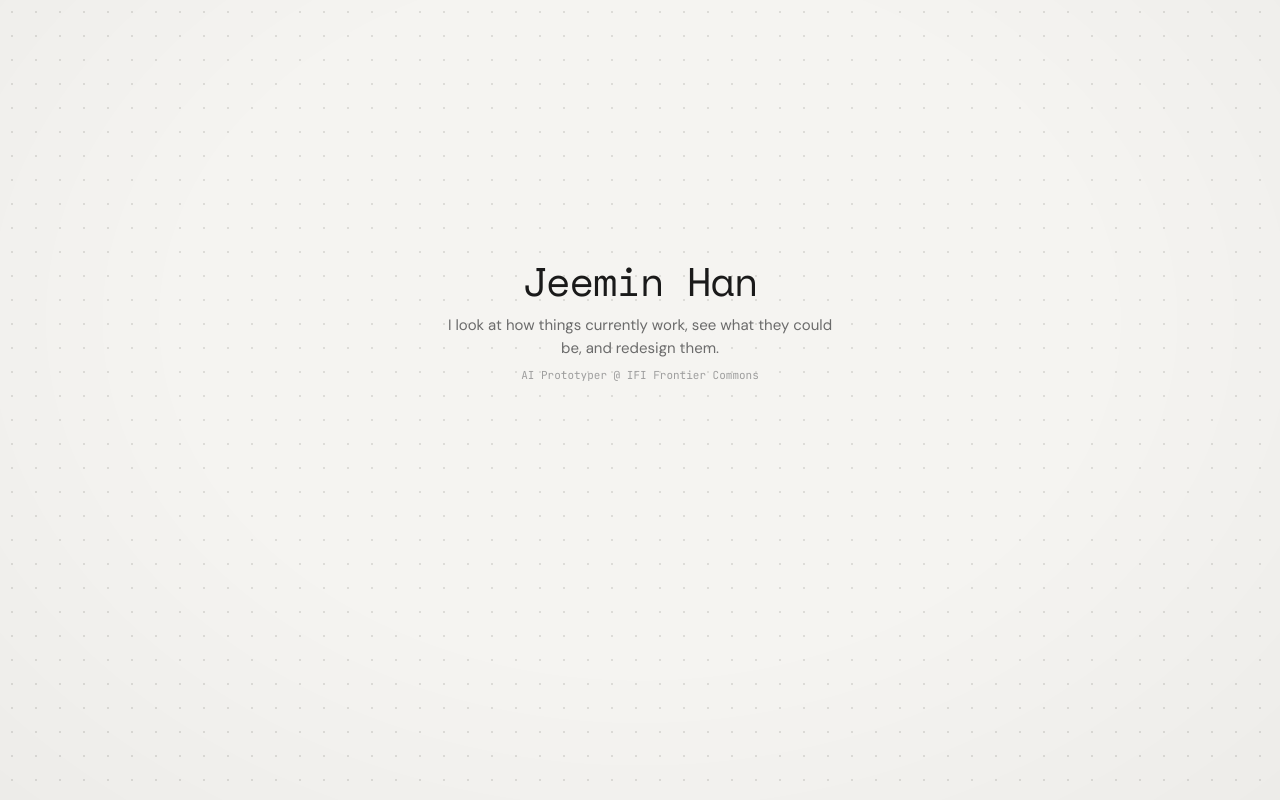
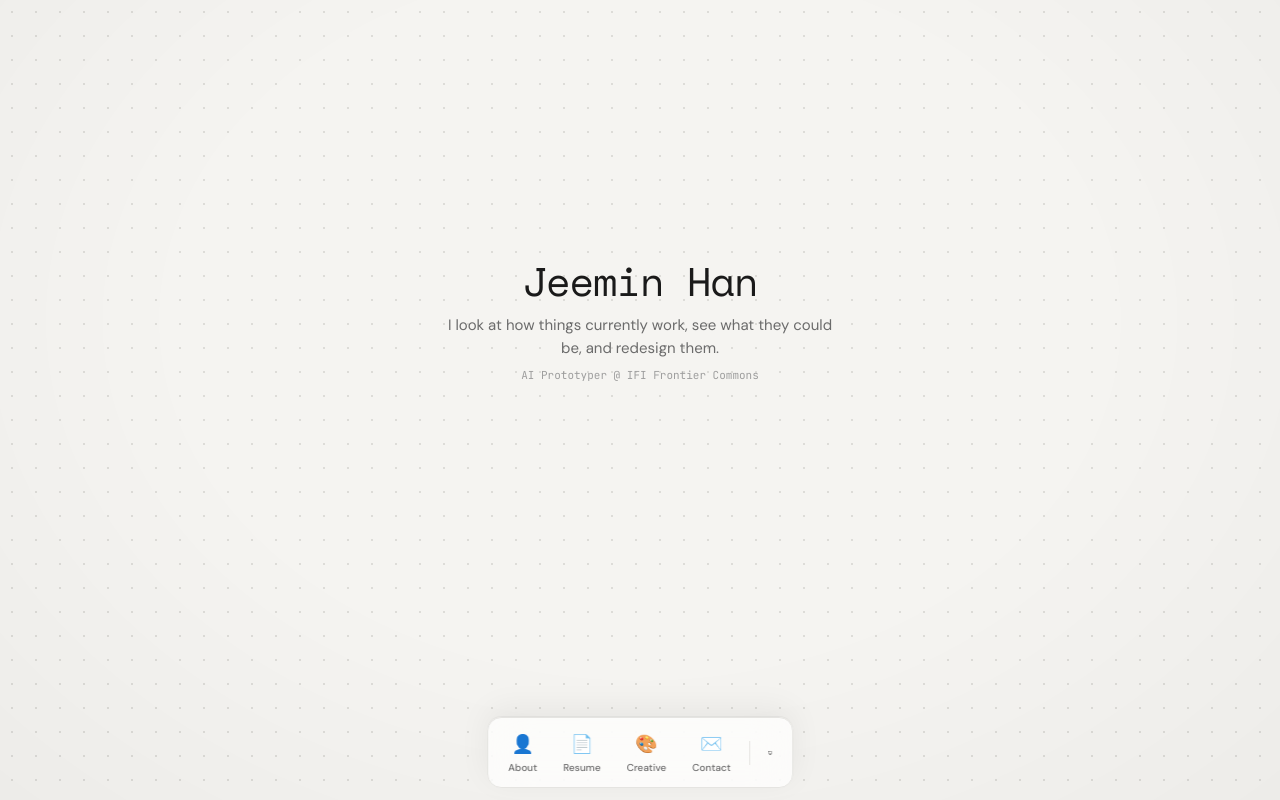
Before and after one commit to jeeminhan/treemin.forest, a Next.js app: page / in a window 1280 px wide. Built offline with nearby package versions, Linux system fonts and the light colour scheme.

Commit message:
feat: add dock with frosted glass, nav items, and theme toggle
Co-Authored-By: Claude Opus 4.6 (1M context) <noreply@anthropic.com>

```diff
--- a/app/page.tsx
+++ b/app/page.tsx
@@ -1,10 +1,12 @@
 import { Workspace } from '@/components/workspace/workspace';
 import { IdentityHub } from '@/components/workspace/identity-hub';
+import { Dock } from '@/components/dock/dock';
 
 export default function Home() {
   return (
     <Workspace>
       <IdentityHub />
+      <Dock />
     </Workspace>
   );
 }
--- /dev/null
+++ b/components/dock/dock-item.tsx
@@ -0,0 +1,27 @@
+import Link from 'next/link';
+
+type Props = {
+  id: string;
+  label: string;
+  icon: React.ReactNode;
+  href: string;
+};
+
+export function DockItem({ label, icon, href }: Props) {
+  return (
+    <Link
+      href={href}
+      className="flex flex-col items-center gap-0 px-3 py-1.5 rounded-lg transition-all duration-150 hover:bg-[var(--bg-surface-hover)] active:scale-95 group"
+    >
+      <span className="flex items-center justify-center w-7 h-7 text-lg transition-transform duration-150 group-hover:scale-110 group-hover:-translate-y-0.5">
+        {icon}
+      </span>
+      <span
+        className="text-[0.625rem] font-medium mt-0.5"
+        style={{ color: 'var(--text-secondary)' }}
+      >
+        {label}
+      </span>
+    </Link>
+  );
+}
--- /dev/null
+++ b/components/dock/dock.tsx
@@ -0,0 +1,35 @@
+'use client';
+import { DockItem } from './dock-item';
+import { ThemeToggle } from '@/components/theme/theme-toggle';
+
+const dockItems = [
+  { id: 'about', label: 'About', icon: '\u{1F464}', href: '/about' },
+  { id: 'resume', label: 'Resume', icon: '\u{1F4C4}', href: '/resume' },
+  { id: 'creative', label: 'Creative', icon: '\u{1F3A8}', href: '/creative' },
+  { id: 'contact', label: 'Contact', icon: '\u{2709}\u{FE0F}', href: '/contact' },
+];
+
+export function Dock() {
+  return (
+    <nav
+      className="fixed bottom-3 left-1/2 -translate-x-1/2 z-50 flex items-center gap-0.5 px-2 py-1.5 rounded-[14px] border border-[var(--border-default)] max-md:bottom-0 max-md:left-0 max-md:right-0 max-md:translate-x-0 max-md:rounded-none max-md:border-x-0 max-md:border-b-0 max-md:justify-around max-md:pb-[calc(0.375rem+env(safe-area-inset-bottom))]"
+      style={{
+        background: 'var(--bg-dock)',
+        backdropFilter: 'blur(20px) saturate(1.5)',
+        WebkitBackdropFilter: 'blur(20px) saturate(1.5)',
+        boxShadow: 'var(--shadow-dock)',
+      }}
+      aria-label="Main navigation"
+    >
+      {dockItems.map(item => (
+        <DockItem key={item.id} {...item} />
+      ))}
+      {/* Divider - hidden on mobile */}
+      <div className="w-px h-6 mx-1 max-md:hidden" style={{ background: 'var(--border-default)' }} />
+      {/* Theme toggle - hidden on mobile */}
+      <div className="max-md:hidden">
+        <ThemeToggle />
+      </div>
+    </nav>
+  );
+}
```
